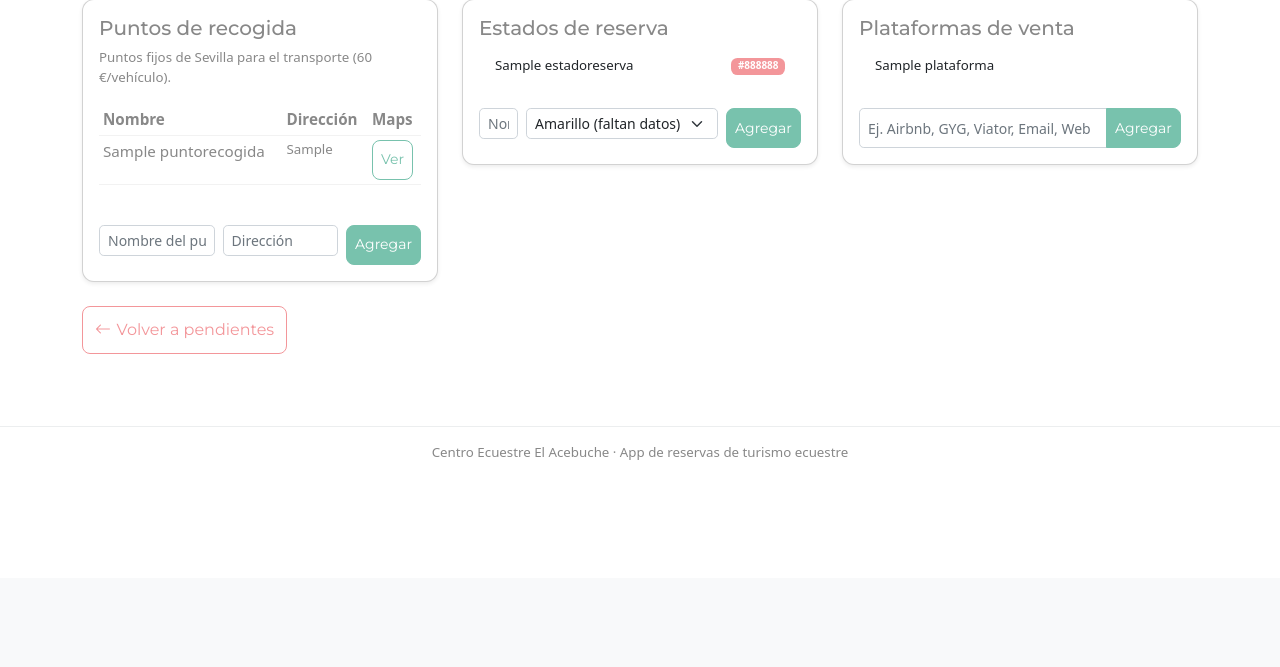
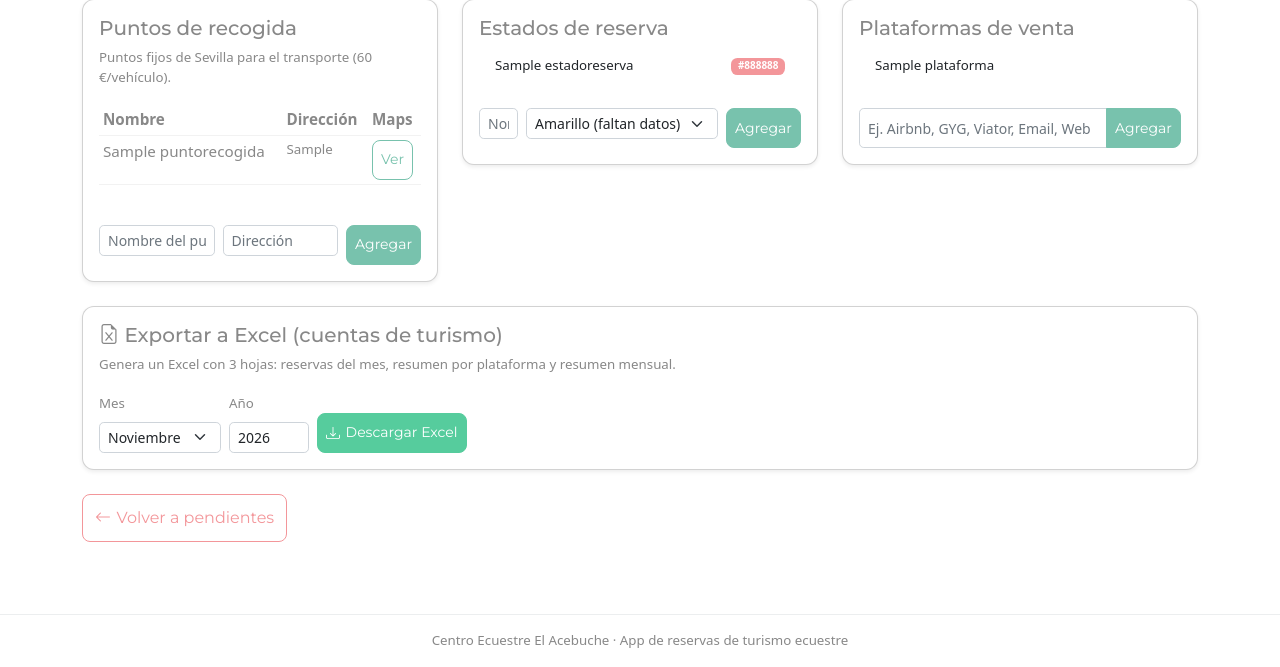
Before and after one commit to msbwindmark-cloud/minuevoacebuche, a Django app: page /configuracion/ in a window 1280 px wide. Shown: the part 222-889 px from the top of the page. Before the commit the page ends 682 px from the top, so only its background shows below. Run offline with Django 5.2, Linux system fonts and the light colour scheme; a user stored in the database is signed in; tables that the repository leaves empty hold one stand-in row (values such as "Sample post"); some libraries are stand-ins or nearby versions.

Commit message:
fix: errores

```diff
--- a/reservas/services/parser.py
+++ b/reservas/services/parser.py
@@ -120,6 +120,10 @@ def _extraer_nombre(texto):
     if m:
         return m.group(1).strip()
     m = re.search(r"viajero\s*principal\s*[:]\s*([^\n,;]+)", texto, re.IGNORECASE)
+    if m:
+        return m.group(1).strip()
+    # Airbnb: "Nombre de pila: Pedro"
+    m = re.search(r"nombre\s*de\s*pila\s*[:]\s*([^\n,;]+)", texto, re.IGNORECASE)
     if m:
         return m.group(1).strip()
     return ""
--- a/reservas/urls.py
+++ b/reservas/urls.py
@@ -57,10 +57,6 @@ urlpatterns = [
         name="calendar_oauth2callback",
     ),
 
-    # Ejecutar procesamiento de correos desde web (solo superusuario)
-    path(
-        "procesar-correos/",
-        views.procesar_correos_vista,
-        name="procesar_correos_vista",
-    ),
+    # Exportar a Excel desde el panel
+    path("exportar-excel/", views.exportar_excel_vista, name="exportar_excel_vista"),
 ]
--- a/reservas/views.py
+++ b/reservas/views.py
@@ -11,6 +11,7 @@ Incluye:
 - Ejecución de procesamiento de correos desde web
 """
 
+import io
 import json
 from datetime import date, timedelta
 
@@ -499,3 +500,170 @@ def procesar_correos_vista(request):
         return JsonResponse({"ok": True, "mensaje": "Correos procesados correctamente."})
     except Exception as exc:
         return JsonResponse({"ok": False, "error": str(exc)}, status=500)
+
+
+# ---------------------------------------------------------------------------
+# Exportar reservas a Excel desde el panel (descarga directa)
+# ---------------------------------------------------------------------------
+@administra_required
+def exportar_excel_vista(request):
+    """
+    Genera y descarga un Excel con las reservas del mes indicado.
+    Parámetros GET: mes (1-12), anio (ej. 2026).
+    """
+    try:
+        mes = int(request.GET.get("mes", ""))
+        anio = int(request.GET.get("anio", ""))
+    except (TypeError, ValueError):
+        from django.utils import timezone
+
+        hoy = timezone.now()
+        mes = hoy.month
+        anio = hoy.year
+
+    if not (1 <= mes <= 12):
+        return JsonResponse({"ok": False, "error": "Mes inválido"}, status=400)
+
+    try:
+        from openpyxl import Workbook
+        from openpyxl.styles import Font, Alignment, PatternFill
+        from openpyxl.utils import get_column_letter
+    except ImportError:
+        return JsonResponse(
+            {"ok": False, "error": "openpyxl no instalado en el servidor."},
+            status=500,
+        )
+
+    from django.db.models import Sum, Count
+    from django.http import HttpResponse
+
+    from reservas.models import Reserva
+
+    reservas = (
+        Reserva.objects.filter(
+            fecha_actividad__year=anio,
+            fecha_actividad__month=mes,
+        )
+        .select_related("plataforma", "estado", "punto_recogida")
+        .order_by("fecha_actividad", "hora_actividad")
+    )
+
+    wb = Workbook()
+
+    # Hoja 1: Reservas del mes
+    ws1 = wb.active
+    ws1.title = f"Reservas {mes:02d}-{anio}"
+
+    cabeceras = [
+        "Fecha Actividad", "Plataforma", "Nº de personas", "Nombre cliente",
+        "Importe de actividad", "Cobrado", "Porcentaje Lucia",
+        "Recogida en coche", "Precio recogida", "Monitor recogida",
+        "Monitor experiencia", "Total experiencia", "Pago a otros",
+        "Cod. Reserva", "Estado", "Teléfono", "Correo", "Nacionalidad",
+        "Edades", "Quiere transporte", "Dirección alojamiento",
+    ]
+
+    font_negrita = Font(bold=True, color="FFFFFF")
+    relleno_azul = PatternFill(start_color="1F4E79", end_color="1F4E79", fill_type="solid")
+    alineacion_centro = Alignment(horizontal="center", vertical="center", wrap_text=True)
+
+    for col_idx, cabecera in enumerate(cabeceras, start=1):
+        celda = ws1.cell(row=1, column=col_idx, value=cabecera)
+        celda.font = font_negrita
+        celda.fill = relleno_azul
+        celda.alignment = alineacion_centro
+
+    fila = 2
+    for r in reservas:
+        ws1.cell(row=fila, column=1, value=r.fecha_actividad.strftime("%d/%m/%Y"))
+        ws1.cell(row=fila, column=2, value=r.plataforma.nombre if r.plataforma else "")
+        ws1.cell(row=fila, column=3, value=r.numero_personas)
+        ws1.cell(row=fila, column=4, value=r.nombre_cliente)
+        ws1.cell(row=fila, column=5, value=float(r.precio_actividad or 0))
+        ws1.cell(row=fila, column=6, value=float(r.cobrado or 0))
+        ws1.cell(row=fila, column=7, value=float(r.porcentaje_lucia or 0))
+        ws1.cell(row=fila, column=8, value="SI" if r.recogida_en_coche else "NO")
+        ws1.cell(row=fila, column=9, value=float(r.importe_recogida or 0))
+        ws1.cell(row=fila, column=10, value=r.monitor_recogida or "")
+        ws1.cell(row=fila, column=11, value=r.monitor_experiencia or "")
+        ws1.cell(row=fila, column=12, value=float(r.total_experiencia or 0))
+        ws1.cell(row=fila, column=13, value=float(r.pago_otros or 0))
+        ws1.cell(row=fila, column=14, value=r.codigo_reserva or "")
+        ws1.cell(row=fila, column=15, value=r.estado.nombre if r.estado else "")
+        ws1.cell(row=fila, column=16, value=r.telefono_cliente or "")
+        ws1.cell(row=fila, column=17, value=r.email_cliente or "")
+        ws1.cell(row=fila, column=18, value=r.nacionalidad or "")
+        ws1.cell(row=fila, column=19, value="; ".join(str(e) for e in (r.edades or [])))
+        ws1.cell(row=fila, column=20, value="SI" if r.quiere_transporte else "NO")
+        ws1.cell(row=fila, column=21, value=r.direccion_alojamiento or "")
+        fila += 1
+
+    anchos = [14, 15, 10, 22, 14, 10, 12, 12, 12, 14, 14, 13, 11, 15, 12, 15, 20, 15, 15, 12, 25]
+    for i, ancho in enumerate(anchos, start=1):
+        ws1.column_dimensions[get_column_letter(i)].width = ancho
+
+    # Hoja 2: Por plataforma
+    ws2 = wb.create_sheet(title="Por plataforma")
+    ws2.append(["Plataforma", "Nº reservas", "Total personas", "Total cobrado (€)", "Total experiencia (€)"])
+    for celda in ws2[1]:
+        celda.font = font_negrita
+        celda.fill = relleno_azul
+        celda.alignment = alineacion_centro
+
+    resumen = (
+        reservas.values("plataforma__nombre")
+        .annotate(
+            num_reservas=Count("id"),
+            total_personas=Sum("numero_personas"),
+            total_cobrado=Sum("cobrado"),
+            total_experiencia=Sum("total_experiencia"),
+        )
+        .order_by("plataforma__nombre")
+    )
+    for item in resumen:
+        ws2.append([
+            item["plataforma__nombre"] or "Sin plataforma",
+            item["num_reservas"],
+            item["total_personas"] or 0,
+            round(float(item["total_cobrado"] or 0), 2),
+            round(float(item["total_experiencia"] or 0), 2),
+        ])
+    for i, ancho in enumerate([20, 12, 14, 16, 18], start=1):
+        ws2.column_dimensions[get_column_letter(i)].width = ancho
+
+    # Hoja 3: Resumen mensual
+    ws3 = wb.create_sheet(title="Resumen mes")
+    ws3.append(["Concepto", "Valor"])
+    for celda in ws3[1]:
+        celda.font = font_negrita
+        celda.fill = relleno_azul
+
+    total_cobrado = reservas.aggregate(total=Sum("cobrado"))["total"] or 0
+    total_experiencia = reservas.aggregate(total=Sum("total_experiencia"))["total"] or 0
+    total_personas = reservas.aggregate(total=Sum("numero_personas"))["total"] or 0
+    total_transporte = reservas.filter(quiere_transporte=True).aggregate(total=Sum("importe_recogida"))["total"] or 0
+    total_otros = reservas.aggregate(total=Sum("pago_otros"))["total"] or 0
+
+    for concepto, valor in [
+        ("Total mes cobrado (EUR)", round(float(total_cobrado), 2)),
+        ("Total experiencia (EUR)", round(float(total_experiencia), 2)),
+        ("TOTAL PERSONAS", int(total_personas or 0)),
+        ("Total transporte (EUR)", round(float(total_transporte), 2)),
+        ("Total Otros (EUR)", round(float(total_otros), 2)),
+        ("Nº de reservas", reservas.count()),
+    ]:
+        ws3.append([concepto, valor])
+    for i, ancho in enumerate([30, 20], start=1):
+        ws3.column_dimensions[get_column_letter(i)].width = ancho
+
+    buffer = io.BytesIO()
+    wb.save(buffer)
+    buffer.seek(0)
+
+    nombre_archivo = f"reservas_{mes:02d}_{anio}.xlsx"
+    response = HttpResponse(
+        buffer.getvalue(),
+        content_type="application/vnd.openxmlformats-officedocument.spreadsheetml.sheet",
+    )
+    response["Content-Disposition"] = f'attachment; filename="{nombre_archivo}"'
+    return response
--- a/templates/configuracion.html
+++ b/templates/configuracion.html
@@ -141,6 +141,42 @@
   </div>
 </div>
 
+<!-- Exportar a Excel -->
+<div class="card shadow-sm mb-4">
+  <div class="card-body">
+    <h5 class="card-title"><i class="bi bi-file-earmark-excel"></i> Exportar a Excel (cuentas de turismo)</h5>
+    <p class="text-muted small">Genera un Excel con 3 hojas: reservas del mes, resumen por plataforma y resumen mensual.</p>
+    <form method="get" action="{% url 'exportar_excel_vista' %}" class="row g-2 align-items-end">
+      <div class="col-auto">
+        <label class="form-label small">Mes</label>
+        <select name="mes" class="form-select form-select-sm">
+          <option value="1">Enero</option>
+          <option value="2">Febrero</option>
+          <option value="3">Marzo</option>
+          <option value="4">Abril</option>
+          <option value="5">Mayo</option>
+          <option value="6">Junio</option>
+          <option value="7">Julio</option>
+          <option value="8">Agosto</option>
+          <option value="9">Septiembre</option>
+          <option value="10">Octubre</option>
+          <option value="11" selected>Noviembre</option>
+          <option value="12">Diciembre</option>
+        </select>
+      </div>
+      <div class="col-auto">
+        <label class="form-label small">Año</label>
+        <input type="number" name="anio" value="2026" class="form-control form-control-sm" style="width: 5rem;">
+      </div>
+      <div class="col-auto">
+        <button type="submit" class="btn btn-success btn-sm">
+          <i class="bi bi-download"></i> Descargar Excel
+        </button>
+      </div>
+    </form>
+  </div>
+</div>
+
 <a href="{% url 'pendientes' %}" class="btn btn-outline-secondary">
   <i class="bi bi-arrow-left"></i> Volver a pendientes
 </a>
```
